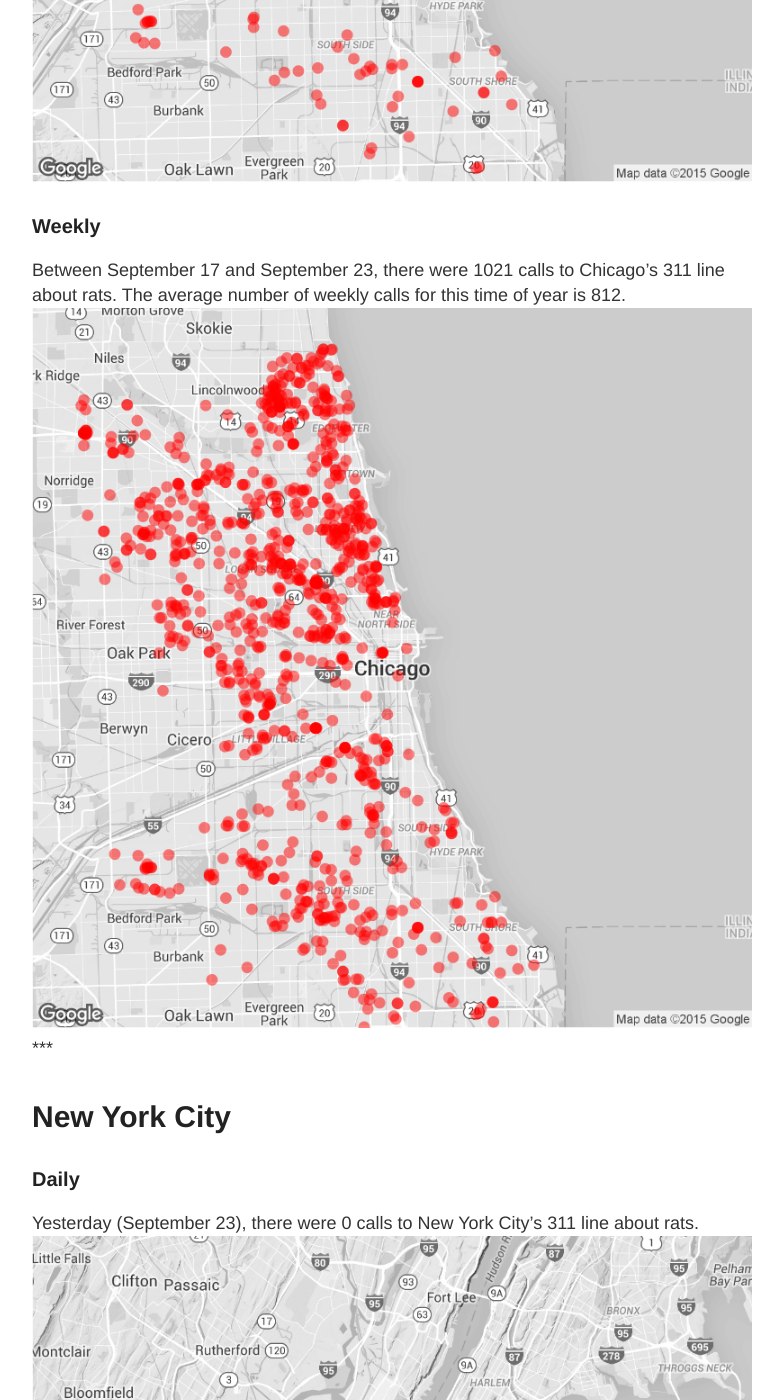
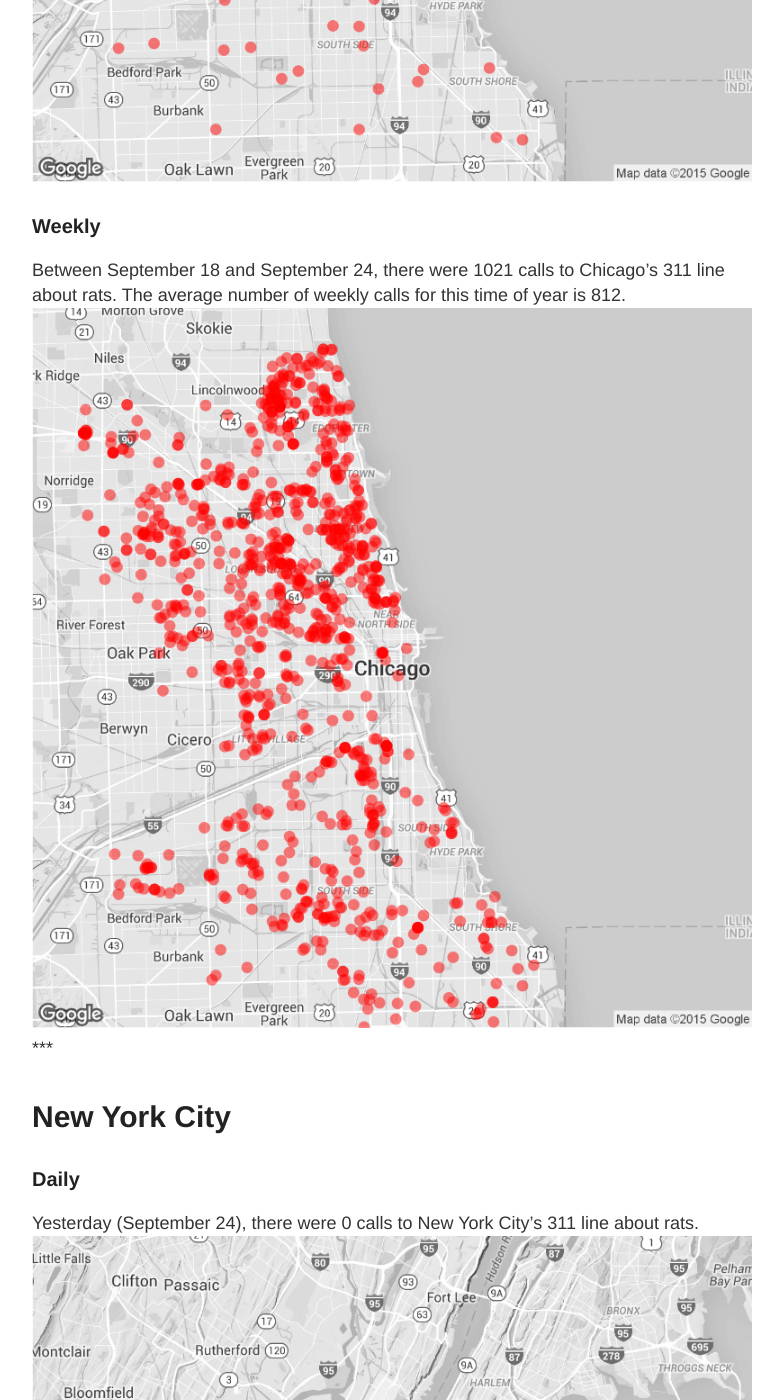
Before and after one commit to DanielHadley/ratmaps, a Jekyll site: the page built from daily.md, in a window 1280 px wide and 1400 px high, scrolled down 1033 px. Shown: the whole window, without its empty margins (248-1031 px from the left). Built offline with Jekyll 4.4.1, drawn with Linux system fonts in a browser that asks for light colours; comment, search, counter and statistics services are not loaded; some of the changed text lies outside the part shown.

Commit message:
Daily Maps

```diff
--- a/daily.md
+++ b/daily.md
@@ -15,22 +15,22 @@
 
 ### Daily
 
-Yesterday (September 23), there were 193 calls to Chicago's 311 line about rats.
+Yesterday (September 24), there were 167 calls to Chicago's 311 line about rats.
 ![Chicago rat calls to 311 weekly map]({{ site.cityimages }}/daily/Chicago_Rat_Map_Daily.png)
 
 ### Weekly
-Between September 17 and September 23, there were 1021 calls to Chicago's 311 line about rats. The average number of weekly calls for this time of year is 812.
+Between September 18 and September 24, there were 1021 calls to Chicago's 311 line about rats. The average number of weekly calls for this time of year is 812.
 ![Chicago rat calls to 311 weekly map]({{ site.cityimages }}/daily/Chicago_Rat_Map_Weekly.png)
 ***
 # New York City <a id="nyc"><a>
 
 ### Daily
 
-Yesterday (September 23), there were 0 calls to New York City's 311 line about rats.
+Yesterday (September 24), there were 0 calls to New York City's 311 line about rats.
 ![NYC rat calls to 311 weekly map]({{ site.cityimages }}/daily/NYC_Rat_Map_Daily.png)
 
 ### Weekly
-Between September 17 and September 23, there were 0 calls to New York City's 311 line about rats. The average number of weekly calls for this time of year is 249.
+Between September 18 and September 24, there were 0 calls to New York City's 311 line about rats. The average number of weekly calls for this time of year is 249.
 ![NYC rat calls to 311 weekly map]({{ site.cityimages }}/daily/NYC_Rat_Map_Weekly.png)
 
 Each red dot represents one call about a rat seen in that location. The dots are transparent, so multiple calls from one location will be seen as a solid dot. The usual caveats apply: more calls do not necessarily mean that there are more rats in that location than other parts of the city. A cluster of dots could indicate that one resident is unusually vocal about rodents in his or her neighborhood. Also, more densely populated neighborhoods tend to make more calls to 311.
```
Also changed, not shown: images/pages/daily/Chicago_Rat_Map_Daily.png, images/pages/daily/Chicago_Rat_Map_Weekly.png, images/pages/daily/NYC_Rat_Map_Daily.png, images/pages/daily/NYC_Rat_Map_Weekly.png.
